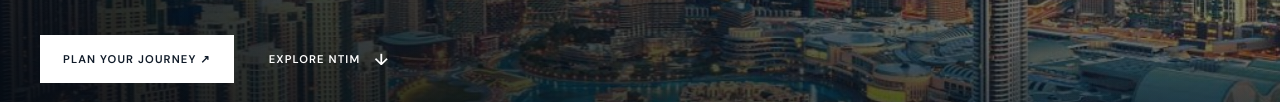
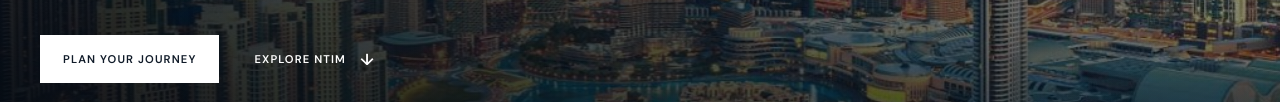
Before and after one commit to niimensah124/ntimagency, a plain HTML site: page index.html in a window 1280 px wide. Shown: the part 698-800 px from the top of the page. Drawn offline with nearby package versions, Linux system fonts and the light colour scheme.

Commit message:
Add files via upload

```diff
--- a/index.html
+++ b/index.html
@@ -145,13 +145,13 @@
                 <div class="hero-actions">
 
                     <a
-                        href="href="https://wa.me/233550758015?text=Hello%20Ntim%20Travel%20Agency%2C%20I%27d%20like%20to%20plan%20a%20trip%20and%20I%27d%20like%20to%20know%20how%20you%20can%20assist%20me.""
+                        href="https://wa.me/233550758015?text=Hello%20Ntim%20Travel%20Agency%2C%20I%27d%20like%20to%20plan%20a%20trip%20and%20I%27d%20like%20to%20know%20how%20you%20can%20assist%20me."
                         class="button button-light"
                         target="_blank"
                         rel="noopener"
                     >
                         Plan Your Journey
-                        ↗
+
                     </a>
 
                     <a href="services.html" class="text-link">
@@ -294,7 +294,6 @@
                     </div>
 
 
-                        ↗
 
 
                 </a>
@@ -314,7 +313,7 @@
                         </p>
                     </div>
 
-                        ↗
+
 
                 </a>
 
@@ -333,7 +332,7 @@
                         </p>
                     </div>
 
-                        ↗
+
 
 
                 </a>
@@ -353,7 +352,7 @@
                         </p>
                     </div>
 
-                        ↗
+
 
                 </a>
 
@@ -372,7 +371,7 @@
                         </p>
                     </div>
 
-                        ↗
+
 
 
                 </a>
@@ -428,7 +427,7 @@
 
                 <a href="visa.html" class="button button-dark">
                     Explore Visa Assistance
-                    ↗
+
                 </a>
 
             </div>
@@ -578,7 +577,7 @@
                 rel="noopener"
             >
                 Start a Conversation
-                ↗
+
             </a>
 
         </section>
```
Also changed, not shown: about.html (+5 -5 lines), contact.html (+5 -5 lines), services.html (+9 -9 lines), visa.html (+8 -8 lines).
